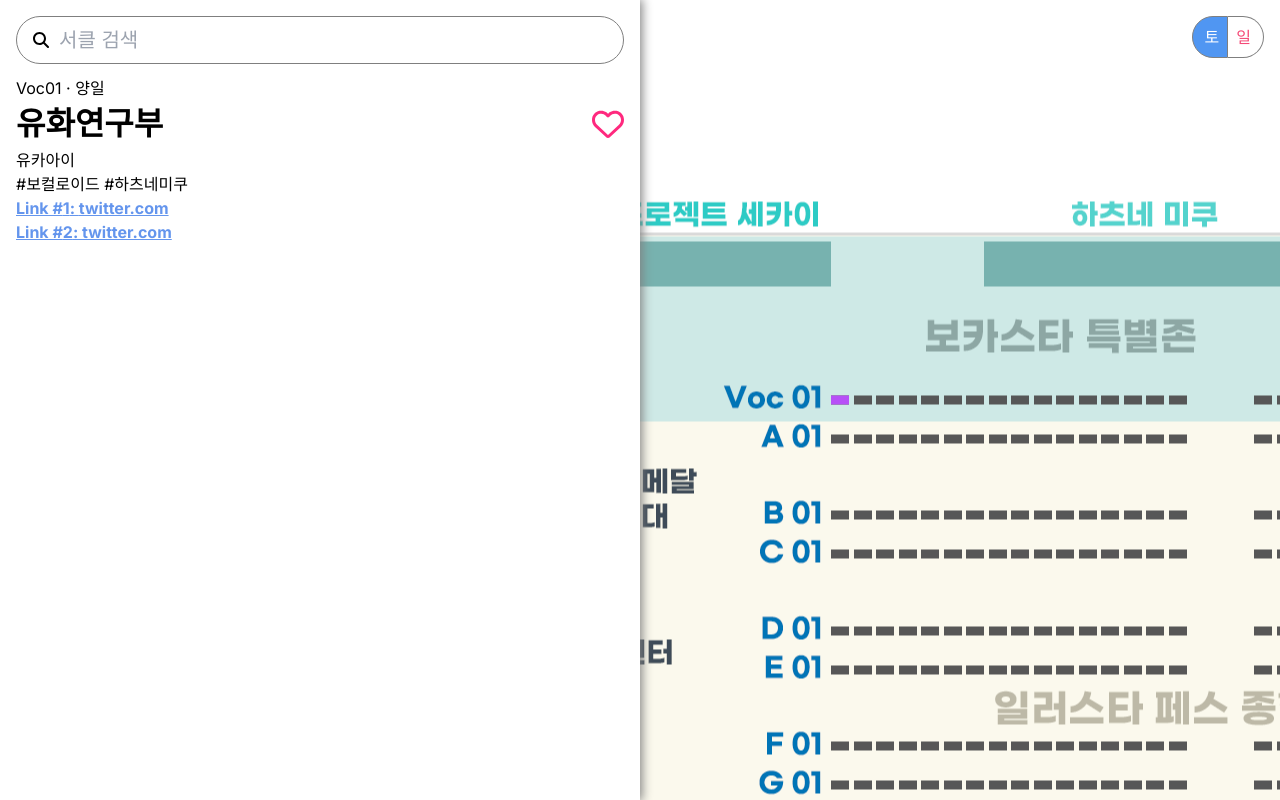
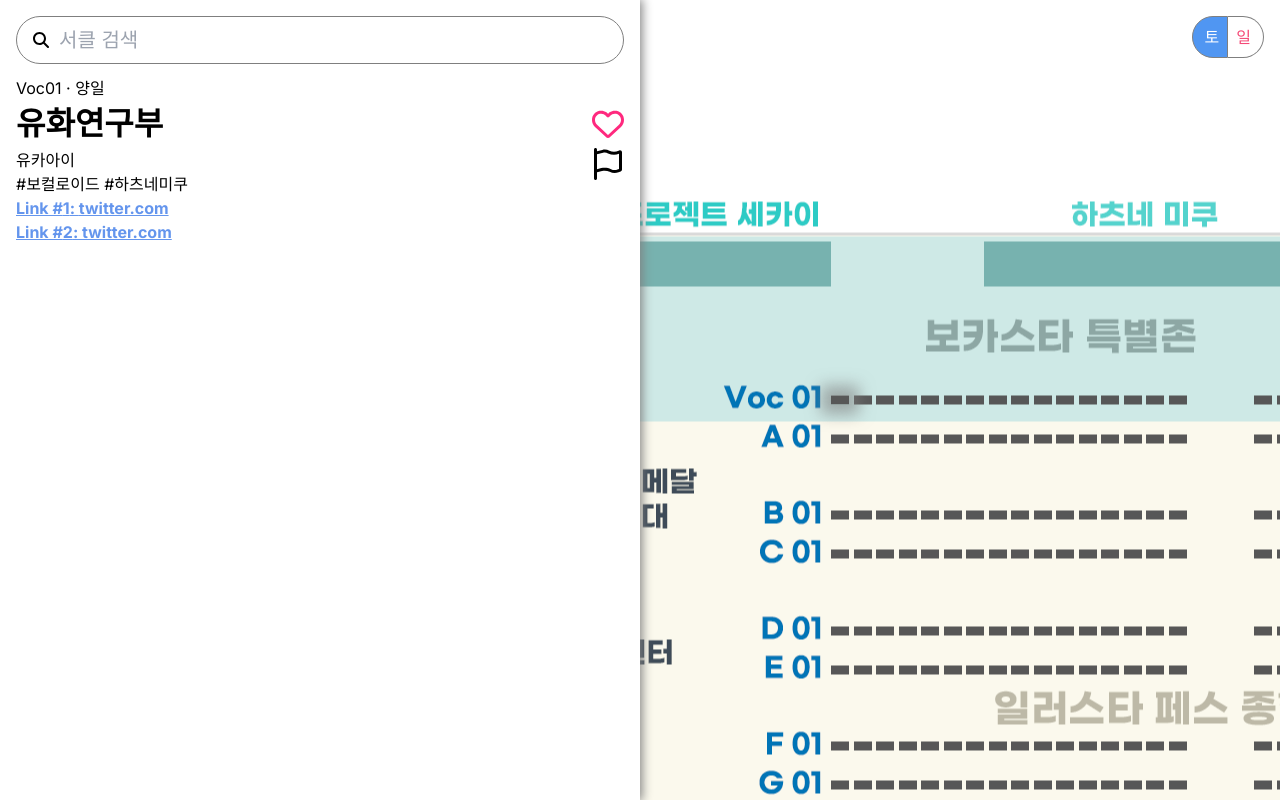
Before and after one commit to nutyworks/illustar, a Next.js app: page / in a window 1280 px wide. Both pictures are taken after a click on the button 335 px from the left and 280 px from the top of the page. Built offline with nearby package versions, Linux system fonts and the light colour scheme.

Commit message:
Implement flag color feature

```diff
--- a/src/app/components/info_silder/info_silder_frame.tsx
+++ b/src/app/components/info_silder/info_silder_frame.tsx
@@ -4,11 +4,12 @@ import { Dispatch, SetStateAction, useState } from "react";
 import { CircleOptions } from "../map/circle_display";
 import InfoSilderContainer from "./info_slider_container";
 import useWindowDimensions from "@/app/utils/get_window_dimensions";
+import { PersonalData } from "@/app/data/personal_circle_data";
 
 interface InfoSilderFrameOptions {
   circle: CircleOptions | undefined;
-  favoriteCircles: number[];
-  setFavoriteCircles: Dispatch<SetStateAction<number[]>>;
+  personalData: PersonalData;
+  setPersonalData: Dispatch<SetStateAction<PersonalData>>;
   forceSilderPercentageSetEvent: ForceSilderPercentageSetEvent;
   silderPercentage: number;
   setSilderPercentage: Dispatch<SetStateAction<number>>;
@@ -26,8 +27,8 @@ export class ForceSilderPercentageSetEvent {
 
 export default function InfoSilderFrame({
   circle,
-  favoriteCircles,
-  setFavoriteCircles,
+  personalData,
+  setPersonalData,
   forceSilderPercentageSetEvent,
   silderPercentage,
   setSilderPercentage,
@@ -134,8 +135,8 @@ export default function InfoSilderFrame({
       ></p>
       <InfoSilderContainer
         circle={circle}
-        favoriteCircles={favoriteCircles}
-        setFavoriteCircles={setFavoriteCircles}
+        personalData={personalData}
+        setPersonalData={setPersonalData}
       />
     </div>
   );
@@ -152,8 +153,8 @@ export default function InfoSilderFrame({
     >
       <InfoSilderContainer
         circle={circle}
-        favoriteCircles={favoriteCircles}
-        setFavoriteCircles={setFavoriteCircles}
+        personalData={personalData}
+        setPersonalData={setPersonalData}
       />
     </div>
   );
--- a/src/app/components/info_silder/info_slider_container.tsx
+++ b/src/app/components/info_silder/info_slider_container.tsx
@@ -1,17 +1,38 @@
 import { Dispatch, SetStateAction } from "react";
 import { CircleOptions } from "../map/circle_display";
+import { CircleData, PersonalData } from "@/app/data/personal_circle_data";
 
 interface InfoSilderOptions {
   circle: CircleOptions | undefined;
-  favoriteCircles: number[];
-  setFavoriteCircles: Dispatch<SetStateAction<number[]>>;
+  personalData: PersonalData;
+  setPersonalData: Dispatch<SetStateAction<PersonalData>>;
 }
 
 export default function InfoSilderContainer({
   circle,
-  favoriteCircles,
-  setFavoriteCircles,
+  personalData,
+  setPersonalData,
 }: InfoSilderOptions) {
+  if (circle === undefined) {
+    return (
+      <div
+        style={{
+          height: "100%",
+          width: "100%",
+          backgroundColor: "rgb(var(--background-rgb))",
+          paddingLeft: "1em",
+          paddingRight: "1em",
+        }}
+      >
+        <h1>서클을 선택하세요</h1>
+      </div>
+    );
+  }
+
+  const data: CircleData | undefined = personalData.circleDataList[circle._id];
+  const isFavorite = data?.favorite ?? false;
+  const flag = data?.flag ?? 0;
+
   const heartFilled = (
     <svg
       xmlns="http://www.w3.org/2000/svg"
@@ -32,36 +53,31 @@ export default function InfoSilderContainer({
       <path d="M225.8 468.2l-2.5-2.3L48.1 303.2C17.4 274.7 0 234.7 0 192.8v-3.3c0-70.4 50-130.8 119.2-144C158.6 37.9 198.9 47 231 69.6c9 6.4 17.4 13.8 25 22.3c4.2-4.8 8.7-9.2 13.5-13.3c3.7-3.2 7.5-6.2 11.5-9c0 0 0 0 0 0C313.1 47 353.4 37.9 392.8 45.4C462 58.6 512 119.1 512 189.5v3.3c0 41.9-17.4 81.9-48.1 110.4L288.7 465.9l-2.5 2.3c-8.2 7.6-19 11.9-30.2 11.9s-22-4.2-30.2-11.9zM239.1 145c-.4-.3-.7-.7-1-1.1l-17.8-20c0 0-.1-.1-.1-.1c0 0 0 0 0 0c-23.1-25.9-58-37.7-92-31.2C81.6 101.5 48 142.1 48 189.5v3.3c0 28.5 11.9 55.8 32.8 75.2L256 430.7 431.2 268c20.9-19.4 32.8-46.7 32.8-75.2v-3.3c0-47.3-33.6-88-80.1-96.9c-34-6.5-69 5.4-92 31.2c0 0 0 0-.1 .1s0 0-.1 .1l-17.8 20c-.3 .4-.7 .7-1 1.1c-4.5 4.5-10.6 7-16.9 7s-12.4-2.5-16.9-7z" />
     </svg>
   );
-
-  if (circle === undefined) {
-    return (
-      <div
-        style={{
-          height: "100%",
-          width: "100%",
-          backgroundColor: "rgb(var(--background-rgb))",
-          paddingLeft: "1em",
-          paddingRight: "1em",
-        }}
-      >
-        <h1>서클을 선택하세요</h1>
-      </div>
-    );
-  }
-
-  const isFavorite = favoriteCircles.includes(circle._id);
+  const flagEmpty = (
+    <svg xmlns="http://www.w3.org/2000/svg" height="2em" viewBox="0 0 448 512">
+      <path d="M48 24C48 10.7 37.3 0 24 0S0 10.7 0 24V64 350.5 400v88c0 13.3 10.7 24 24 24s24-10.7 24-24V388l80.3-20.1c41.1-10.3 84.6-5.5 122.5 13.4c44.2 22.1 95.5 24.8 141.7 7.4l34.7-13c12.5-4.7 20.8-16.6 20.8-30V66.1c0-23-24.2-38-44.8-27.7l-9.6 4.8c-46.3 23.2-100.8 23.2-147.1 0c-35.1-17.6-75.4-22-113.5-12.5L48 52V24zm0 77.5l96.6-24.2c27-6.7 55.5-3.6 80.4 8.8c54.9 27.4 118.7 29.7 175 6.8V334.7l-24.4 9.1c-33.7 12.6-71.2 10.7-103.4-5.4c-48.2-24.1-103.3-30.1-155.6-17.1L48 338.5v-237z" />
+    </svg>
+  );
+  const flagFilled = (
+    <svg
+      xmlns="http://www.w3.org/2000/svg"
+      height="2em"
+      viewBox="0 0 448 512"
+      fill={`rgb(var(--flag${flag}-color))`}
+    >
+      <path d="M64 32C64 14.3 49.7 0 32 0S0 14.3 0 32V64 368 480c0 17.7 14.3 32 32 32s32-14.3 32-32V352l64.3-16.1c41.1-10.3 84.6-5.5 122.5 13.4c44.2 22.1 95.5 24.8 141.7 7.4l34.7-13c12.5-4.7 20.8-16.6 20.8-30V66.1c0-23-24.2-38-44.8-27.7l-9.6 4.8c-46.3 23.2-100.8 23.2-147.1 0c-35.1-17.6-75.4-22-113.5-12.5L64 48V32z" />
+    </svg>
+  );
 
   const handleFavorite = () => {
     if (isFavorite) {
-      const idx = favoriteCircles.findIndex((x) => x === circle._id);
-      const newFavorites = favoriteCircles
-        .slice(0, idx)
-        .concat(favoriteCircles.slice(idx + 1));
-      setFavoriteCircles(newFavorites);
+      setPersonalData(personalData.setCircleFavorite(circle._id, false));
     } else {
-      const newFavorites = favoriteCircles.concat(circle._id);
-      setFavoriteCircles(newFavorites);
+      setPersonalData(personalData.setCircleFavorite(circle._id, true));
     }
+  };
+  const handleFlag = () => {
+    setPersonalData(personalData.setCircleFlag(circle._id, (flag + 1) % 6));
   };
   return (
     <div
@@ -73,17 +89,22 @@ export default function InfoSilderContainer({
       }}
     >
       {circle.loc} · <DayMarker days={circle.days} />
-      <p
+      <div
         style={{
           marginTop: "2em",
-          width: "2em",
-          height: "2em",
+          display: "flex",
           float: "right",
+          flexDirection: "column",
+          alignItems: "center",
+          alignContent: "center",
+          justifyContent: "center",
         }}
-        onClick={handleFavorite}
       >
-        {isFavorite ? heartFilled : heartEmpty}
-      </p>
+        <p onClick={handleFavorite}>{isFavorite ? heartFilled : heartEmpty}</p>
+        <p style={{ marginTop: "0.5em" }} onClick={handleFlag}>
+          {flag > 0 ? flagFilled : flagEmpty}
+        </p>
+      </div>
       <h1>{circle.name}</h1>
       <p>{circle.repr}</p>
       <p>{circle.tags}</p>
--- a/src/app/components/map/circle_display.tsx
+++ b/src/app/components/map/circle_display.tsx
@@ -3,9 +3,10 @@
 import { Dispatch, SetStateAction } from "react";
 import { ForceSilderPercentageSetEvent } from "../info_silder/info_silder_frame";
 import { ForceLocationEvent } from "./map_frame";
+import { CircleData, PersonalData } from "@/app/data/personal_circle_data";
 
 export interface CircleOptions {
-  _id: number;
+  _id: string;
   xPos: number;
   yPos: number;
   width: number;
@@ -19,7 +20,7 @@ export interface CircleOptions {
 }
 
 interface CircleDisplayOptions {
-  _id: number;
+  _id: string;
   xPos: number;
   yPos: number;
   width: number;
@@ -32,7 +33,7 @@ interface CircleDisplayOptions {
   tags: string | undefined;
   hovering: boolean;
   selected: boolean;
-  favorite: boolean;
+  personalData: PersonalData;
   setSelectedLoc: Dispatch<SetStateAction<string | null>>;
   fireForceLocationEvent: Dispatch<SetStateAction<ForceLocationEvent>>;
   fireForceSilderPercentageSetEvent: Dispatch<
@@ -41,6 +42,11 @@ interface CircleDisplayOptions {
 }
 
 export default function CircleDisplay(opts: CircleDisplayOptions) {
+  const data: CircleData | undefined =
+    opts.personalData.circleDataList[opts._id];
+  const favorite = data?.favorite ?? false;
+  const flag = data?.flag ?? 0;
+
   return (
     <button
       style={{
@@ -48,15 +54,18 @@ export default function CircleDisplay(opts: CircleDisplayOptions) {
         top: opts.yPos,
         left: opts.xPos,
         backgroundColor:
-          (opts.selected && "rgb(var(--circle-selected-color))") ||
-          (opts.favorite &&
+          (flag > 0 && `rgb(var(--flag${flag}-color)`) ||
+          (favorite &&
             opts.hovering &&
-            "rgb(var(--circle-favorite-color))") ||
-          (opts.favorite && "rgb(var(--circle-favorite-color))") ||
+            "rgb(var(--circle-favorite-hovering-color))") ||
+          (favorite && "rgb(var(--circle-favorite-color))") ||
           (opts.hovering && "rgba(var(--circle-hovering-color))") ||
           "transparent",
         width: opts.width,
         height: opts.height,
+        boxShadow: opts.selected
+          ? "0 0px 15px 10px rgba(var(--circle-selected-shadow-color))"
+          : "none",
       }}
       onClick={(e) => {
         opts.setSelectedLoc(opts.loc);
--- a/src/app/components/map/map_container.tsx
+++ b/src/app/components/map/map_container.tsx
@@ -5,11 +5,12 @@ import CircleDisplay, { CircleOptions } from "./circle_display";
 import Tooltip from "./tooltip";
 import { ForceSilderPercentageSetEvent } from "../info_silder/info_silder_frame";
 import { ForceLocationEvent } from "./map_frame";
+import { PersonalData } from "@/app/data/personal_circle_data";
 
 interface MapOptions {
   day: number;
   circles: CircleOptions[];
-  favoriteCircles: number[];
+  personalData: PersonalData;
   ratio: number;
   position: { x: number; y: number };
   scaledPosition: { x: number; y: number };
@@ -25,7 +26,7 @@ interface MapOptions {
 export default function MapContainer({
   day,
   circles,
-  favoriteCircles,
+  personalData,
   position,
   scaledPosition,
   ratio: zoomRatio,
@@ -41,7 +42,7 @@ export default function MapContainer({
   const elements = circles.map((data) => {
     return (
       <div
-        key={data.loc}
+        key={data._id.toString() + data.loc}
         onMouseEnter={() => setHoverLoc(data.loc)}
         onMouseLeave={() => setHoverLoc(null)}
       >
@@ -59,7 +60,7 @@ export default function MapContainer({
           tags={data.tags}
           hovering={loc?.loc === data.loc}
           selected={selectedLoc === data.loc}
-          favorite={favoriteCircles.includes(data._id)}
+          personalData={personalData}
           setSelectedLoc={setSelectedLoc}
           fireForceLocationEvent={fireForceLocationEvent}
           fireForceSilderPercentageSetEvent={fireForceSilderPercentageSetEvent}
--- a/src/app/components/map/map_frame.tsx
+++ b/src/app/components/map/map_frame.tsx
@@ -3,6 +3,7 @@ import MapContainer from "./map_container";
 import { CircleOptions } from "./circle_display";
 import useWindowDimensions from "@/app/utils/get_window_dimensions";
 import { ForceSilderPercentageSetEvent } from "../info_silder/info_silder_frame";
+import { PersonalData } from "@/app/data/personal_circle_data";
 
 export class ForceLocationEvent {
   value: string;
@@ -16,7 +17,7 @@ export class ForceLocationEvent {
 interface MapFrameOptions {
   day: number;
   circles: CircleOptions[];
-  favoriteCircles: number[];
+  personalData: PersonalData;
   selectedLoc: string | null;
   setSelectedLoc: Dispatch<SetStateAction<string | null>>;
   forceLocationEvent: ForceLocationEvent;
@@ -37,7 +38,7 @@ interface TouchData {
 export default function MapFrame({
   day,
   circles,
-  favoriteCircles,
+  personalData,
   selectedLoc,
   setSelectedLoc,
   forceLocationEvent,
@@ -356,7 +357,7 @@ export default function MapFrame({
         scaledPosition={scaledPosition}
         ratio={zoomRatio}
         circles={circles}
-        favoriteCircles={favoriteCircles}
+        personalData={personalData}
         transformOrigin={transformOrigin}
         selectedLoc={selectedLoc}
         setSelectedLoc={setSelectedLoc}
--- /dev/null
+++ b/src/app/data/personal_circle_data.ts
@@ -0,0 +1,67 @@
+export interface CircleData {
+  _id: string;
+  favorite: boolean;
+  flag: number;
+  notes: string;
+}
+
+export class PersonalData {
+  VERSION: number = 1;
+  circleDataList: { [key: string]: CircleData };
+
+  constructor(circleDataList: CircleData[]) {
+    let obj: { [key: string]: CircleData } = {};
+    circleDataList.forEach((circle) => {
+      obj[circle._id] = circle;
+    })
+
+    this.circleDataList = obj;
+  }
+
+  setCircleFavorite(_id: string, favorite: boolean): PersonalData {
+    if (_id in this.circleDataList) {
+      this.circleDataList[_id].favorite = favorite;
+    } else {
+      this.circleDataList[_id] = {
+        _id: _id,
+        favorite: favorite,
+        flag: 0,
+        notes: ''
+      };
+    }
+
+    return new PersonalData(Object.values(this.circleDataList));
+  }
+
+  setCircleFlag(_id: string, flag: number): PersonalData {
+    if (_id in this.circleDataList) {
+      this.circleDataList[_id].flag = flag;
+    } else {
+      this.circleDataList[_id] = {
+        _id: _id,
+        favorite: false,
+        flag: flag,
+        notes: ''
+      };
+    }
+
+    return new PersonalData(Object.values(this.circleDataList));
+  }
+}
+
+export function createPersonalCircleDataFromCookieStr_migrate1(cookieStr: string): PersonalData {
+  const circleDataaList = cookieStr.split(";")
+    .map((x) => {
+      console.log(x);
+      return {_id: x, favorite: true, flag: 0, notes: ""} as CircleData;
+    })
+
+  return new PersonalData(circleDataaList);
+}
+
+export function generatePersonalDataFromObject(obj: {
+  VERSION: number;
+  circleDataList: { [key: string]: CircleData };
+}) {
+  return new PersonalData(Object.values(obj.circleDataList));
+}
--- a/src/app/page.tsx
+++ b/src/app/page.tsx
@@ -10,6 +10,12 @@ import { CircleOptions } from "./components/map/circle_display";
 import SearchResultContainer from "./components/search/search_result_container";
 import { ForceSilderPercentageSetEvent } from "./components/info_silder/info_silder_frame";
 import { getCookie, setCookie } from "./utils/cookie";
+import {
+  PersonalData,
+  createPersonalCircleDataFromCookieStr_migrate1,
+  generatePersonalDataFromObject,
+} from "./data/personal_circle_data";
+
 const InfoSilderFrame = dynamic(
   () => import("./components/info_silder/info_silder_frame"),
   {
@@ -35,17 +41,34 @@ export default function App() {
   const [forceSilderPercentageSetEvent, fireForceSilderPercentageSetEvent] =
     useState(new ForceSilderPercentageSetEvent(1));
 
-  console.log(getCookie("favorites"));
-  const [favoriteCircles, setFavoriteCircles] = useState<number[]>(
-    ((getCookie("favorites") as string) ?? "")
-      .split(";")
-      .map((x) => Number.parseInt(x))
-      .filter((x) => x)
+  useMemo(() => {
+    const oldFavorite = (getCookie("favorites", true) as string) ?? "";
+    console.log(
+      typeof getCookie("favorites"),
+      getCookie("favorites") as string
+    );
+    console.log("oldfav", oldFavorite);
+
+    if (oldFavorite.length > 0) {
+      console.log(oldFavorite);
+      const data = createPersonalCircleDataFromCookieStr_migrate1(oldFavorite);
+      console.log(data);
+      setCookie("favorites", "");
+      setCookie("personalData", data);
+    } else if (
+      ((getCookie("personalData", true) as string) ?? "").length == 0
+    ) {
+      setCookie("personalData", new PersonalData([]));
+    }
+  }, []);
+
+  const [personalData, setPersonalData] = useState<PersonalData>(
+    generatePersonalDataFromObject(getCookie("personalData"))
   );
 
   useMemo(() => {
-    setCookie("favorites", favoriteCircles.map((x) => x.toString()).join(";"));
-  }, [favoriteCircles]);
+    setCookie("personalData", personalData);
+  }, [personalData]);
 
   const dayCircleData = circleData.filter((circle) =>
     circle.days.includes(day)
@@ -136,8 +159,8 @@ export default function App() {
     >
       <InfoSilderFrame
         circle={dayCircleData.find((circle) => circle.loc === selectedLoc)}
-        favoriteCircles={favoriteCircles}
-        setFavoriteCircles={setFavoriteCircles}
+        personalData={personalData}
+        setPersonalData={setPersonalData}
         forceSilderPercentageSetEvent={forceSilderPercentageSetEvent}
         silderPercentage={silderPercentage}
         setSilderPercentage={setSilderPercentage}
@@ -172,7 +195,7 @@ export default function App() {
         <MapFrame
           day={day}
           circles={dayCircleData}
-          favoriteCircles={favoriteCircles}
+          personalData={personalData}
           selectedLoc={selectedLoc}
           setSelectedLoc={setSelectedLoc}
           forceLocationEvent={forceLocationEvent}
--- a/src/app/utils/cookie.ts
+++ b/src/app/utils/cookie.ts
@@ -2,10 +2,10 @@ import { Cookies } from "react-cookie";
 
 const cookies = new Cookies();
 
-export const setCookie = (name: string, value: string, option?: any) => {
+export const setCookie = (name: string, value: any, option?: any) => {
   return cookies.set(name, value, { ...option });
 }
 
-export const getCookie = (name: string) => {
-  return cookies.get(name, { doNotParse: true });
+export const getCookie = (name: string, doNotParse: boolean = false) => {
+  return cookies.get(name, { doNotParse });
 }
```
Also changed, not shown: src/app/data.tsx (+1 -1 lines), src/app/globals.css (+11 -1 lines), 2 other files (tests, documents, lock files or other folders).
